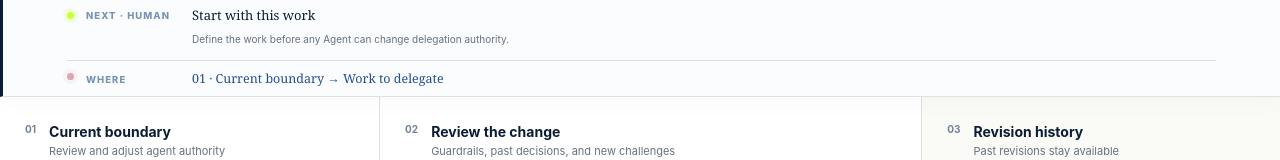
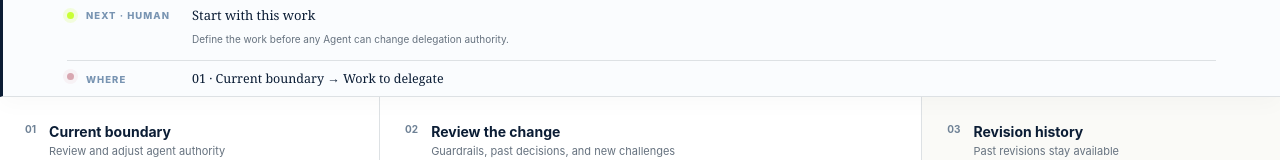
Before and after one commit to solidfdn/ai-delegation-boundary-webmcp, a React (Vite) app: page / in a window 1280 px wide. Shown: the part 485-645 px from the top of the page. Built offline with nearby package versions, Linux system fonts and the light colour scheme.

Commit message:
Use shared ink for next action destination

```diff
--- a/src/delegation-app.css
+++ b/src/delegation-app.css
@@ -3438,7 +3438,7 @@ strong {
 }
 
 .adb-app .adb-guidance-meta > strong {
-  color: #244E95;
+  color: var(--ink);
 
   font-size: 12.5px;
   font-weight: 400;
```
